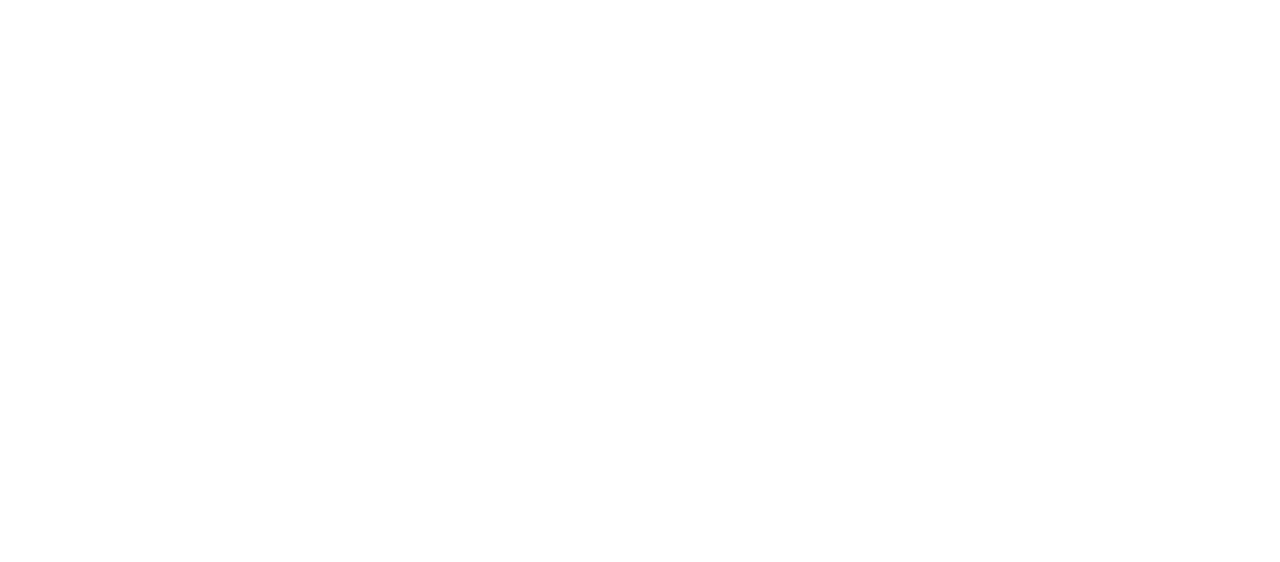
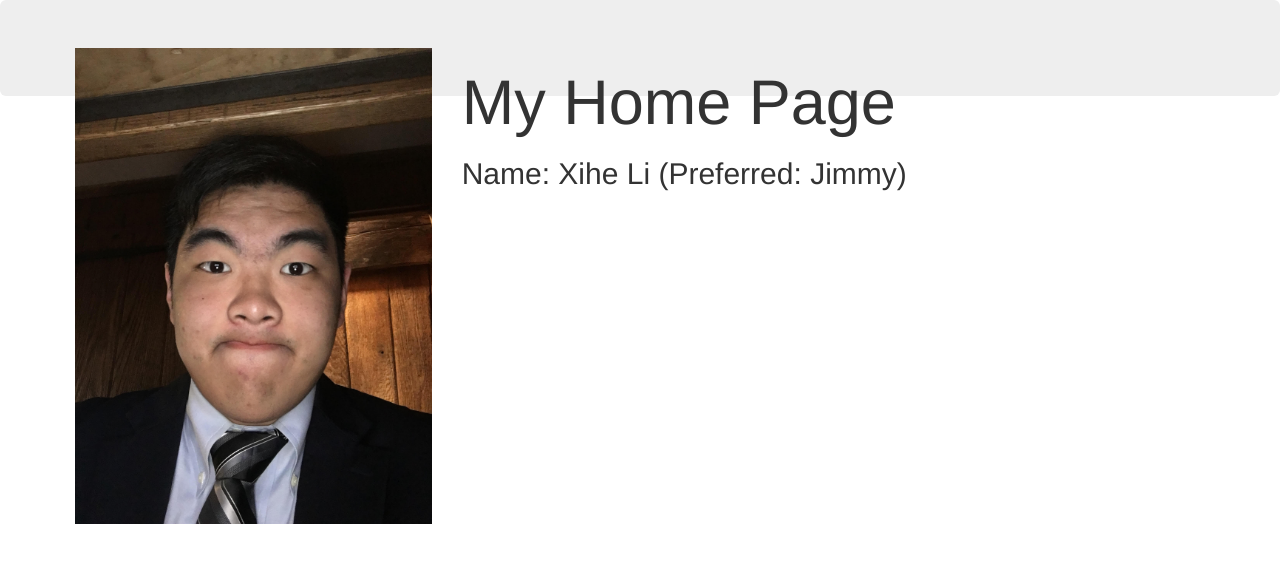
Before and after one commit to JimmyLi2020/jimmyli2020.github.io, a plain HTML site: page index.html in a window 1280 px wide. Drawn offline with nearby package versions, Linux system fonts and the light colour scheme.

Commit message:
Update progress.

```diff
--- a/index.html
+++ b/index.html
@@ -21,6 +21,15 @@
 
 </head>
 <body>
+    <div class="container-fluid row">
+    	<div class="jumbotron">
+            <div class="col-lg-4"><img class="img-fluid" src="portrait.jpg"></div>
+    		<div class="col-lg-8">
+                <h1>My Home Page</h1>
+                <h2>Name: Xihe Li (Preferred: Jimmy)</h2>
+            </div>
 
+        </div>
+	</div>
 </body>
 </html>
--- a/style.css
+++ b/style.css
@@ -0,0 +1,4 @@
+.img-fluid{
+	width:100%;
+	height:auto;
+}
```
Also changed, not shown: bio.html (added), portrait.jpg (added), resume.html (added), 1 other file.
